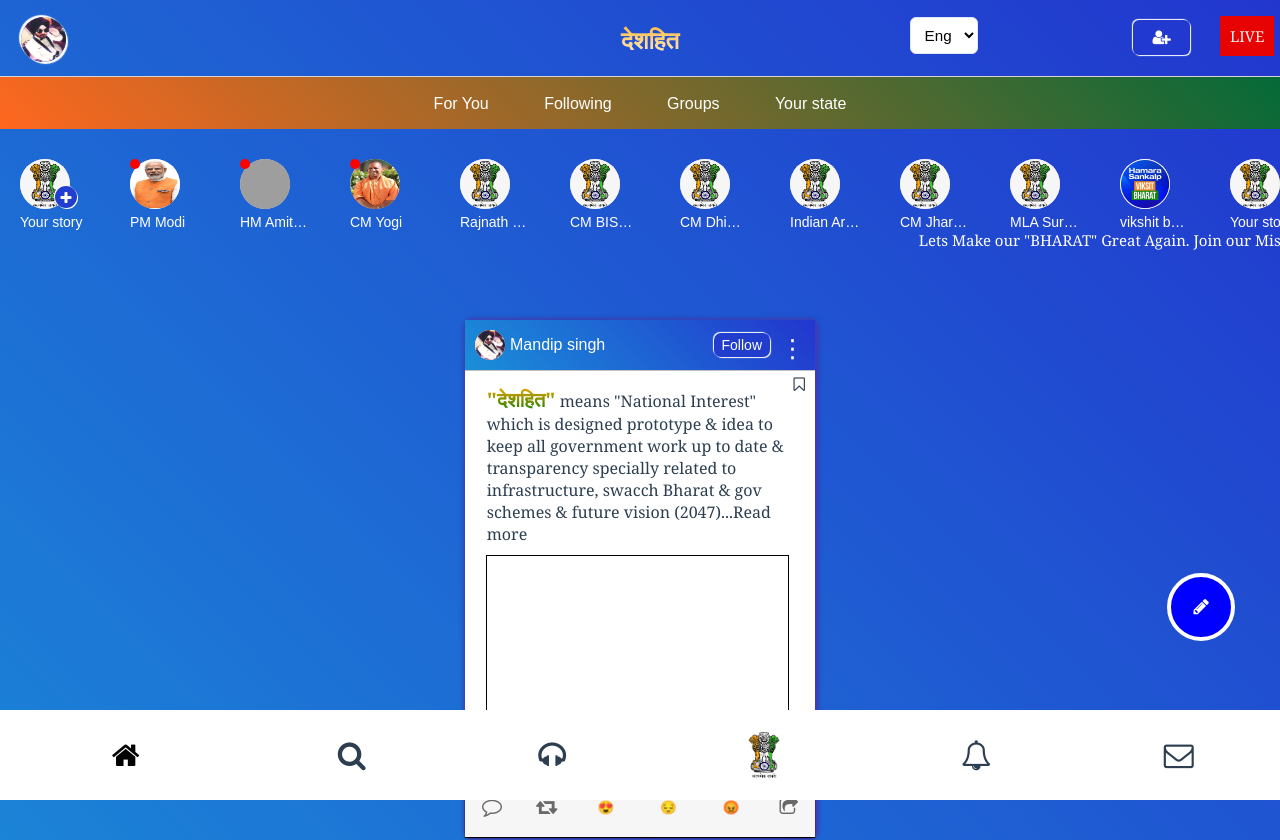
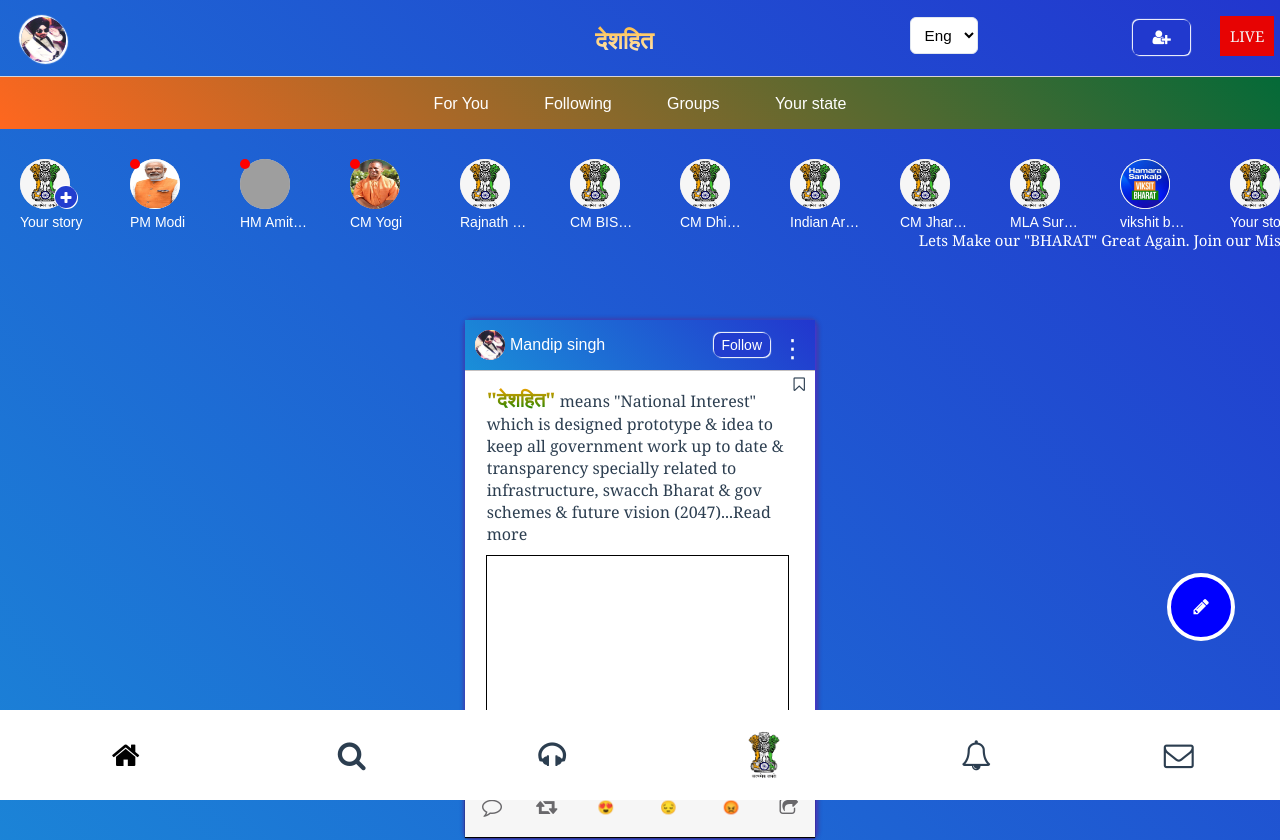
Before and after one commit to Mandipsingh/deshith, a plain HTML site: page deshith/index.html in a window 1280 px wide. Shown: the top 840 px of the page. Drawn offline with nearby package versions, Linux system fonts and the light colour scheme; grey boxes are pictures that could not be loaded.

Commit message:
Update index.html

```diff
--- a/deshith/index.html
+++ b/deshith/index.html
@@ -91,7 +91,7 @@
         .logo {
                 position: absolute;
     text-align: center;
-    width: 100%
+    width: 96%
         }
 
         .live_bx {
```
